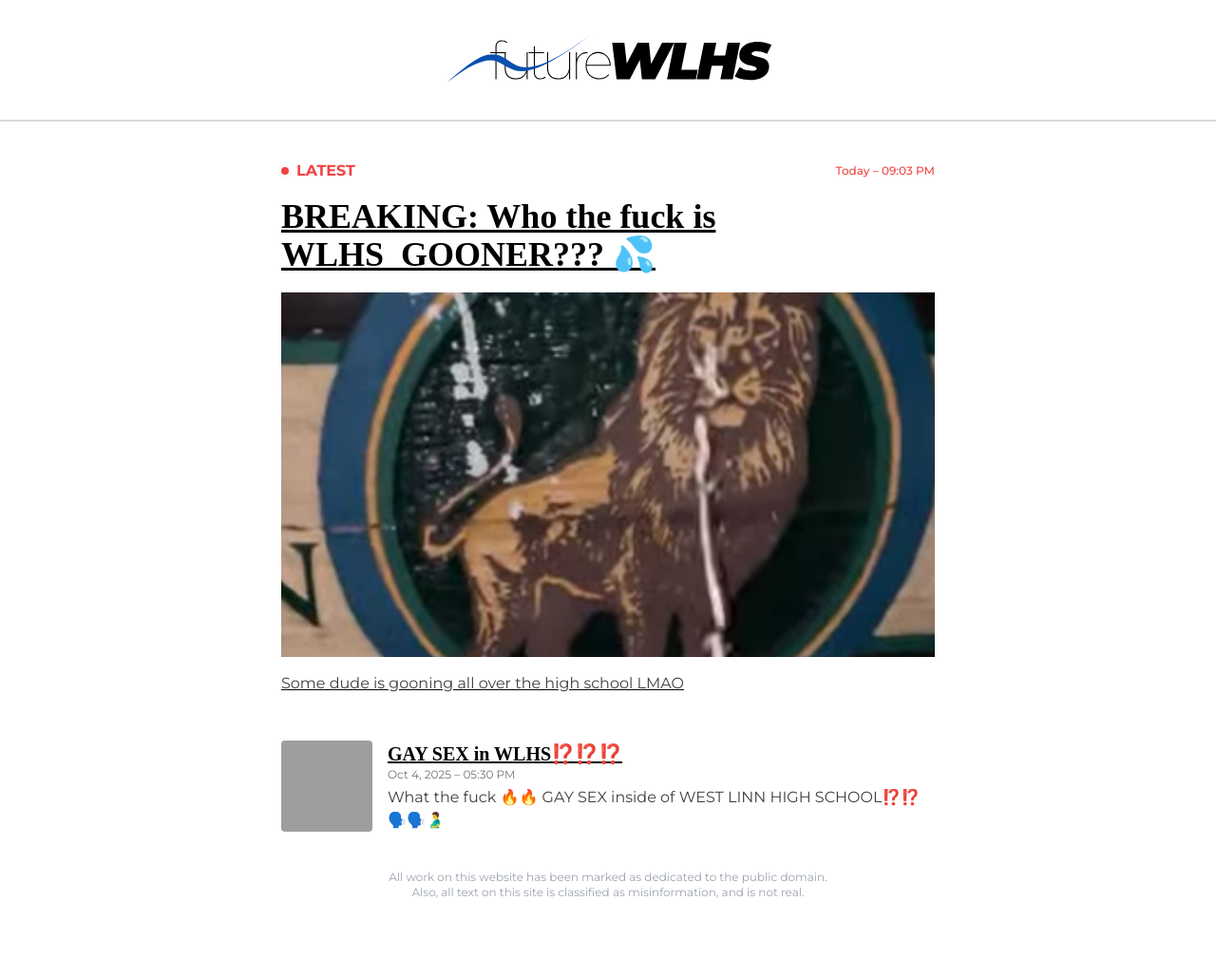
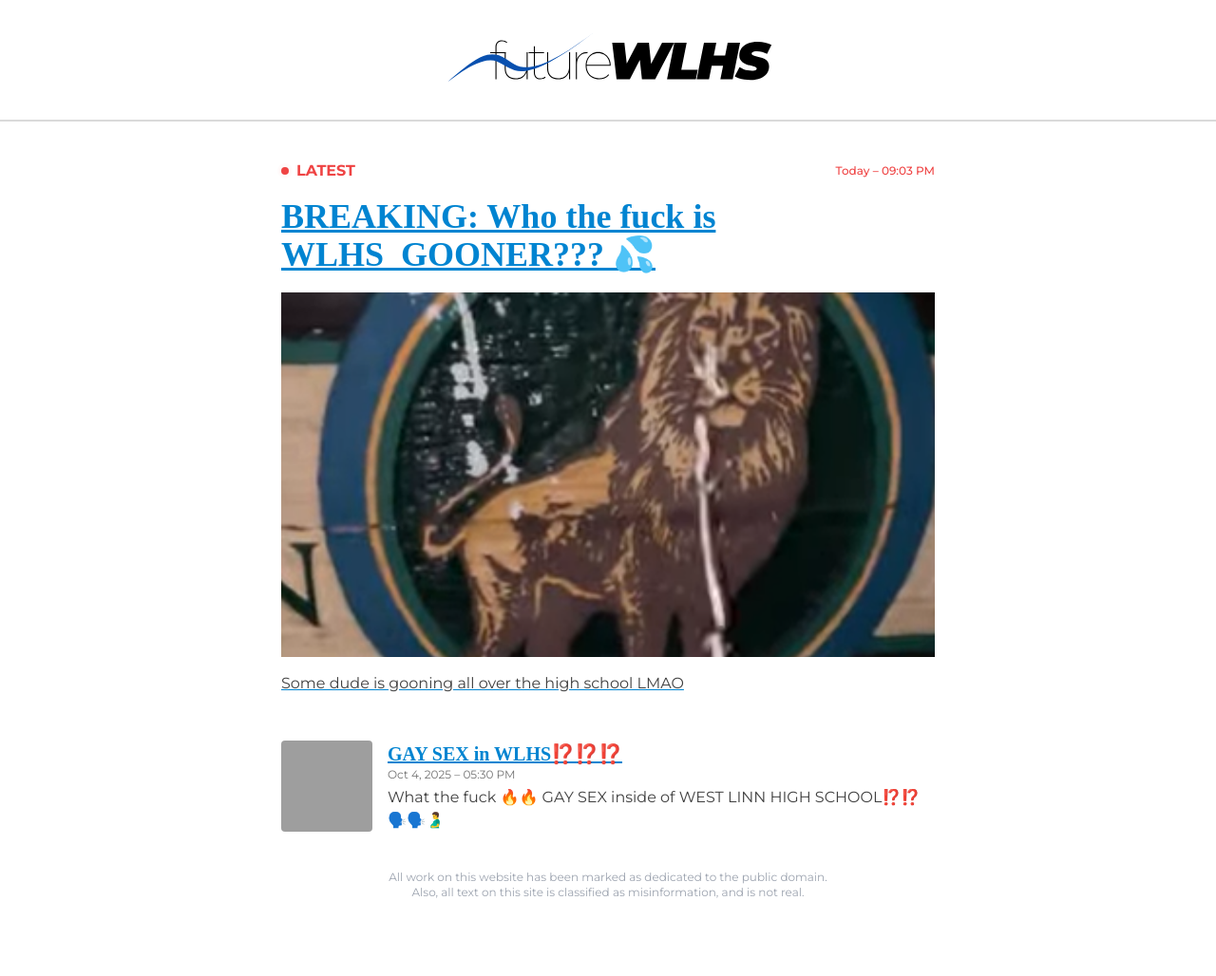
Before and after one commit to futurewlhs/futurewlhs.github.io, a Jekyll site: the page built from index.html, in a window 1280 px wide. Shown: the whole page at 95% size. Built offline with Jekyll 4.4.1, drawn with Linux system fonts in a browser that asks for light colours; nearby versions of some CDN libraries; some web fonts are replaced; grey boxes are pictures that could not be loaded.

Commit message:
Update default.html

```diff
--- a/_layouts/default.html
+++ b/_layouts/default.html
@@ -79,7 +79,7 @@
     }
 
     a {
-      color: var(--color-sky-600);
+      color: oklch(58.8% 0.158 241.966);
       text-decoration-line: underline;
     }
   </style>
```
